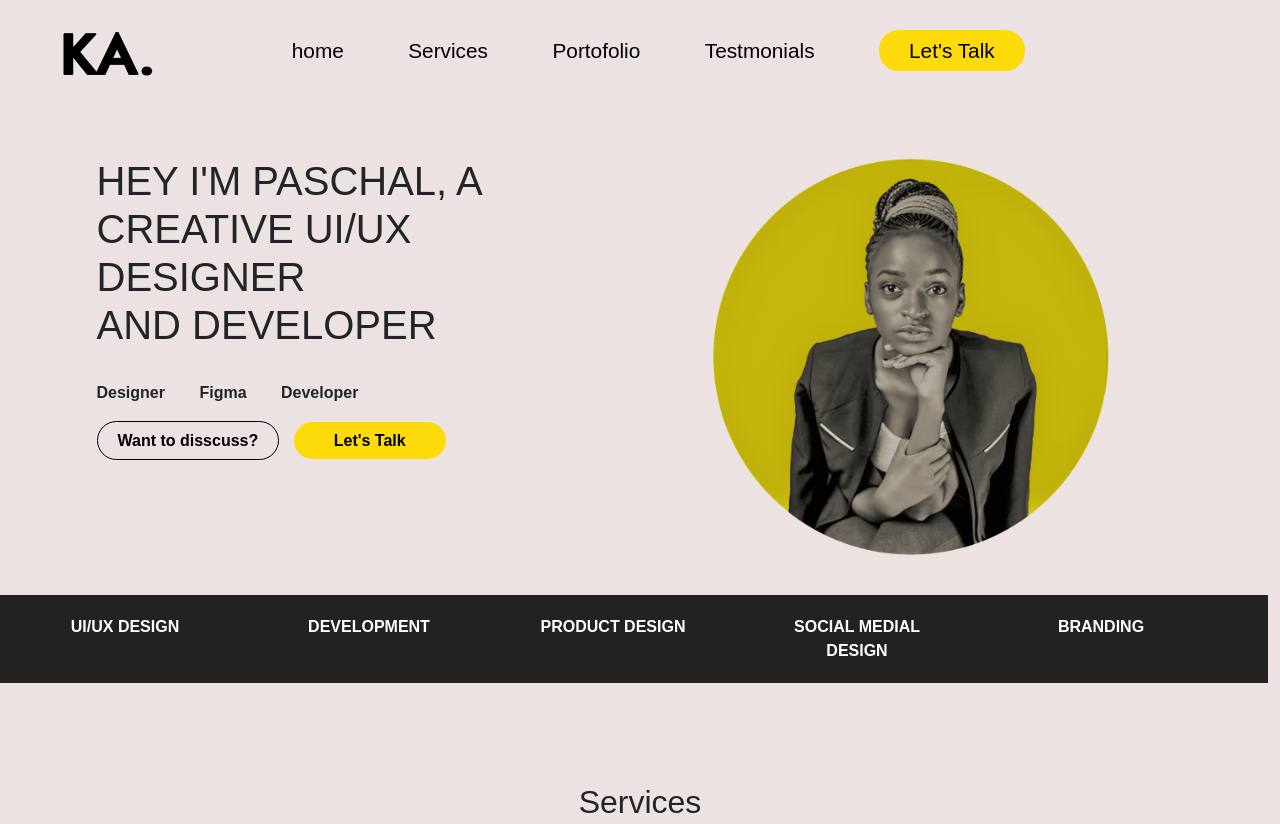
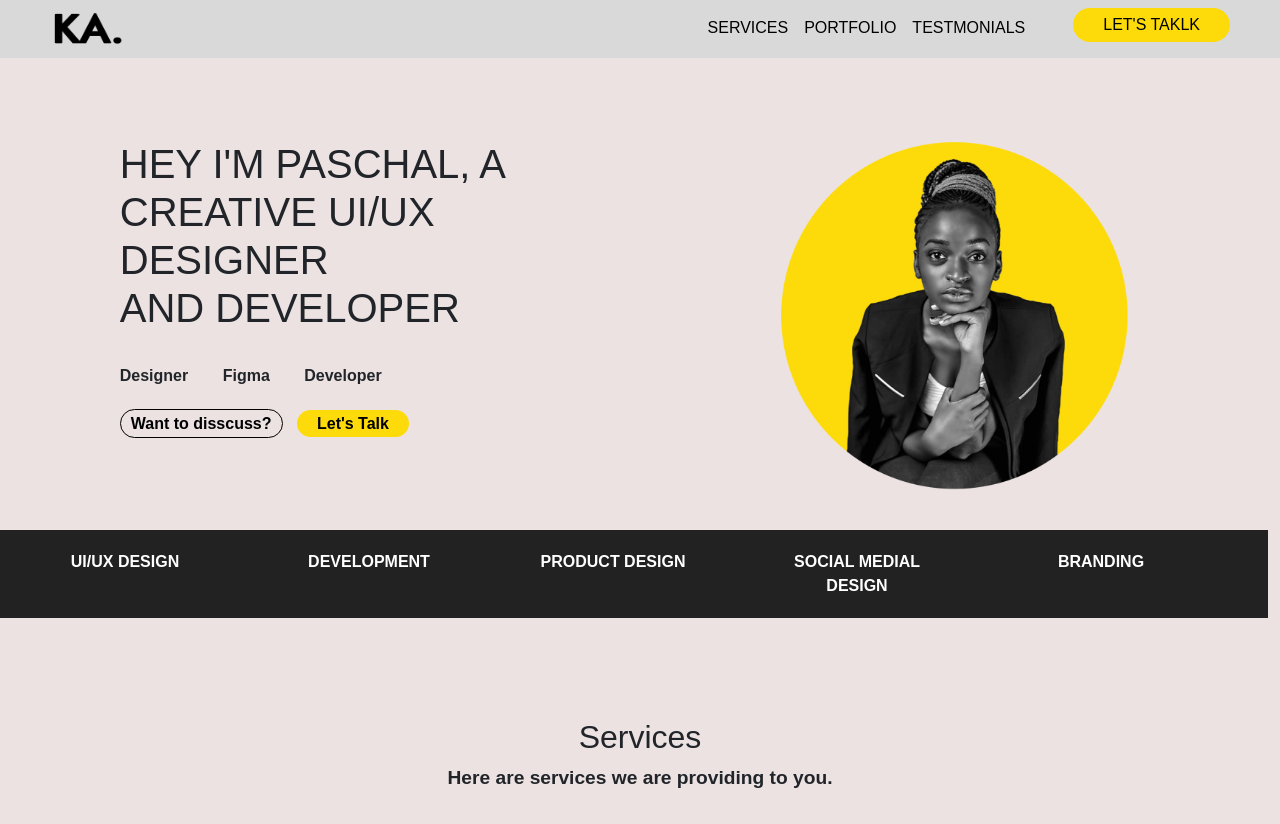
Before and after one commit to emalinjachi/kazim-website-template, a plain HTML site: page index.html in a window 1280 px wide. Shown: the top 824 px of the page. Drawn offline with Linux system fonts and the light colour scheme.

Commit message:
navbar fixed

```diff
--- a/css/index.css
+++ b/css/index.css
@@ -7,20 +7,60 @@ body{
     background-color: rgb(236, 226, 226);
 }
 
-#navBar{
-    margin-top:0px 30px;
-    display: flex;
-    justify-content: center;
+#banner{
+    margin-top: -10px;
+    background-color: #d9d9d9;
+    padding: 10px 50px;
+}
+
+
+
+
+
+
+
+
+
+
+
+
+
+
+
+
+
+
+
+
+
+
+
+
+
+
+
+
+
+
+
+#mainNav{
+
+}
+
+#navbar{
+
 
 }
 #logotop{
-    width: 100px;
-    height: 50px;
-    margin-left: -200px;
-    margin-right: 100px;
+
 }
-.lets{
+.nav-item a{
+    color: black;
+}
+#lets{
     background-color: #fddb0a;
+    color: black;
+    margin-left: 40px;
     padding: 5px 30px;
     border-radius: 20px;
 }
@@ -34,7 +74,8 @@ body{
     font-size: 1.3em;
 }
 #home{
-   padding-top: 40px;
+    margin-top: 100px;
+    padding-top: 40px;
 
 }
 #home1{
@@ -46,12 +87,12 @@ body{
     margin-right: 30px;
 }
 #image1{
-    max-width: 400px;
+    max-width: 350px;
     height: auto;
 }
 #links1 #want{
     margin-right: 10px;
-    padding: 10px 20px;
+    padding: 5px 10px;
     border: 1px solid black;
     border-radius: 20px;
     text-decoration: none;
@@ -62,7 +103,7 @@ body{
     background-color: #fddb0a;
     border: none;
     margin-right: 10px;
-    padding: 10px 40px;
+    padding: 5px 20px;
     border-radius: 20px;
     text-decoration: none;
     color: black;
@@ -79,7 +120,7 @@ body{
     text-align: center;
     font-weight: bold;
     margin-right: 30px;
-    width: 250px;
+    width: px;
 }
 #services{
     margin-top: 100px;
--- a/index.html
+++ b/index.html
@@ -11,16 +11,24 @@
 </head>
 <body>
     <!-- navigation bar-->
-    <nav id="navBar" class="container">
-        <ul>
-            <img id="logotop" class="img-fluid" src="images/ka-back.png" alt="">
-            <li id="nav-link"><a href="#home">home</a></li>
-            <li id="nav-link"><a href="#services">Services</a></li>
-            <li id="nav-link"><a href="#portofolio">Portofolio</a></li>
-            <li id="nav-link"><a href="#testmonials">Testmonials</a></li>
-            <li id="nav-link" class="lets"><a href="#">Let's Talk</a></li>
-        </ul>
+    <nav id="navbar" class="navbar navbar-expand-lg navbar-dark fixed-top" id="mainNav">
+        <div id="banner" class="container-fluid">
+            <a id="logotop" class="img-responsive" href="#home"><img src="images/ka-back.png" alt="..." width="75px" height="35px"/></a>
+            <button class="navbar-toggler" type="button" data-bs-toggle="collapse" data-bs-target="#navbarResponsive" aria-controls="navbarResponsive" aria-expanded="false" aria-label="Toggle navigation">
+                Menu
+                <i class="fas fa-bars ms-1"></i>
+            </button>
+            <div class="collapse navbar-collapse" id="navbarResponsive">
+                <ul id="" class="navbar-nav text-uppercase ms-auto py-4 py-lg-0">
+                    <li class="nav-item"><a class="nav-link" href="#services">Services</a></li>
+                    <li class="nav-item"><a class="nav-link" href="#portofolio">Portfolio</a></li>
+                    <li class="nav-item"><a class="nav-link" href="#testmonials">Testmonials</a></li>
+                    <li class="nav-item"><a id="lets" class="nav-link" href="#">Let's Taklk</a></li>
+                </ul>
+            </div>
+        </div>
     </nav>
+
     <!-- Nyumbani utambulisho-->
     <div id="home" class="container row">
         <div id="home1" class="container col-md-6">
@@ -31,8 +39,8 @@
                 <a href="#" id="talk">Let's Talk</a> <br><br>
             </div>
         </div>
-        <div id="home2" class="container col-md-4">
-            <img id="image1" class="img-fluid" src="images/image0.png" alt="">
+        <div id="home2" class="container col-md-3">
+            <img id="image1" class="img-fluid" src="images/image.png" alt="">
         </div>
     </div>
     <!-- Ujuzi alionao-->
@@ -138,5 +146,6 @@
     </div>
 
     <script src="js/bootstrap.min.js"></script>
+    <script src="js/scripts.js"></script>
 </body>
 </html>
--- /dev/null
+++ b/js/scripts.js
@@ -0,0 +1,54 @@
+/*!
+* Start Bootstrap - Agency v7.0.12 (https://startbootstrap.com/theme/agency)
+* Copyright 2013-2023 Start Bootstrap
+* Licensed under MIT (https://github.com/StartBootstrap/startbootstrap-agency/blob/master/LICENSE)
+*/
+//
+// Scripts
+//
+
+window.addEventListener('DOMContentLoaded', event => {
+
+    // Navbar shrink function
+    var navbarShrink = function () {
+        const navbarCollapsible = document.body.querySelector('#mainNav');
+        if (!navbarCollapsible) {
+            return;
+        }
+        if (window.scrollY === 0) {
+            navbarCollapsible.classList.remove('navbar-shrink')
+        } else {
+            navbarCollapsible.classList.add('navbar-shrink')
+        }
+
+    };
+
+    // Shrink the navbar
+    navbarShrink();
+
+    // Shrink the navbar when page is scrolled
+    document.addEventListener('scroll', navbarShrink);
+
+    //  Activate Bootstrap scrollspy on the main nav element
+    const mainNav = document.body.querySelector('#mainNav');
+    if (mainNav) {
+        new bootstrap.ScrollSpy(document.body, {
+            target: '#mainNav',
+            rootMargin: '0px 0px -40%',
+        });
+    };
+
+    // Collapse responsive navbar when toggler is visible
+    const navbarToggler = document.body.querySelector('.navbar-toggler');
+    const responsiveNavItems = [].slice.call(
+        document.querySelectorAll('#navbarResponsive .nav-link')
+    );
+    responsiveNavItems.map(function (responsiveNavItem) {
+        responsiveNavItem.addEventListener('click', () => {
+            if (window.getComputedStyle(navbarToggler).display !== 'none') {
+                navbarToggler.click();
+            }
+        });
+    });
+
+});
```
Also changed, not shown: images/image.png (added), images/image0.png (deleted), images/image1.png (deleted).
